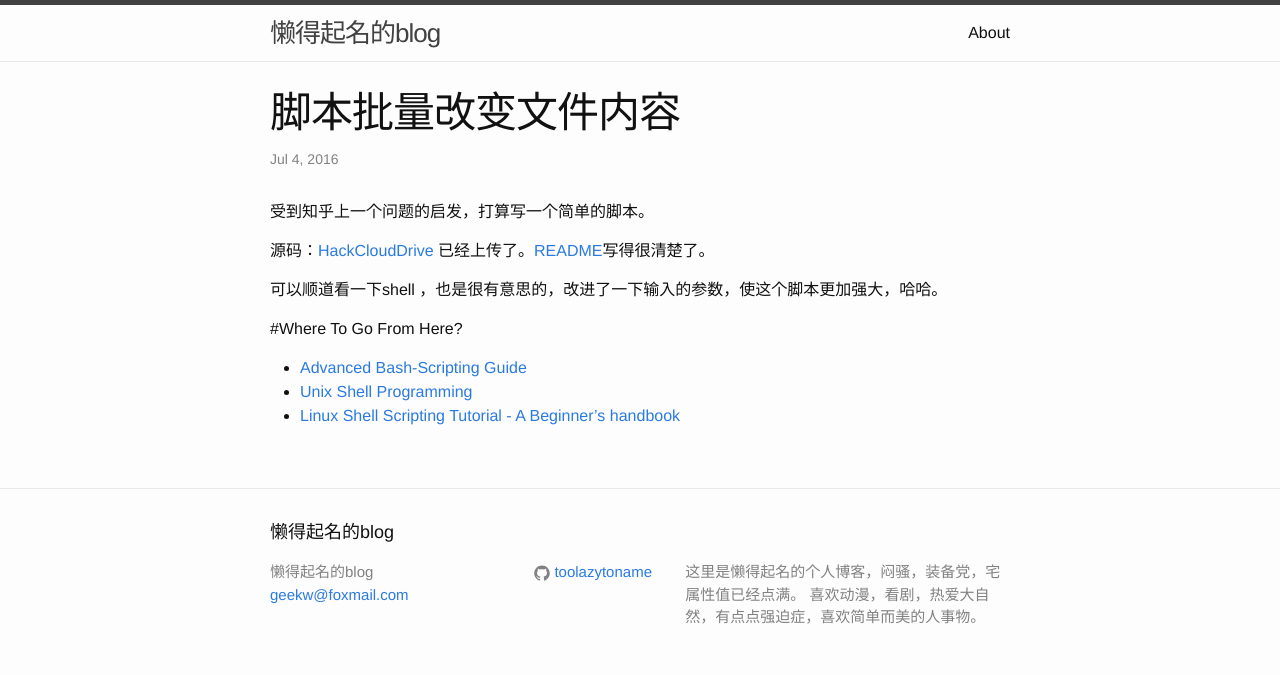
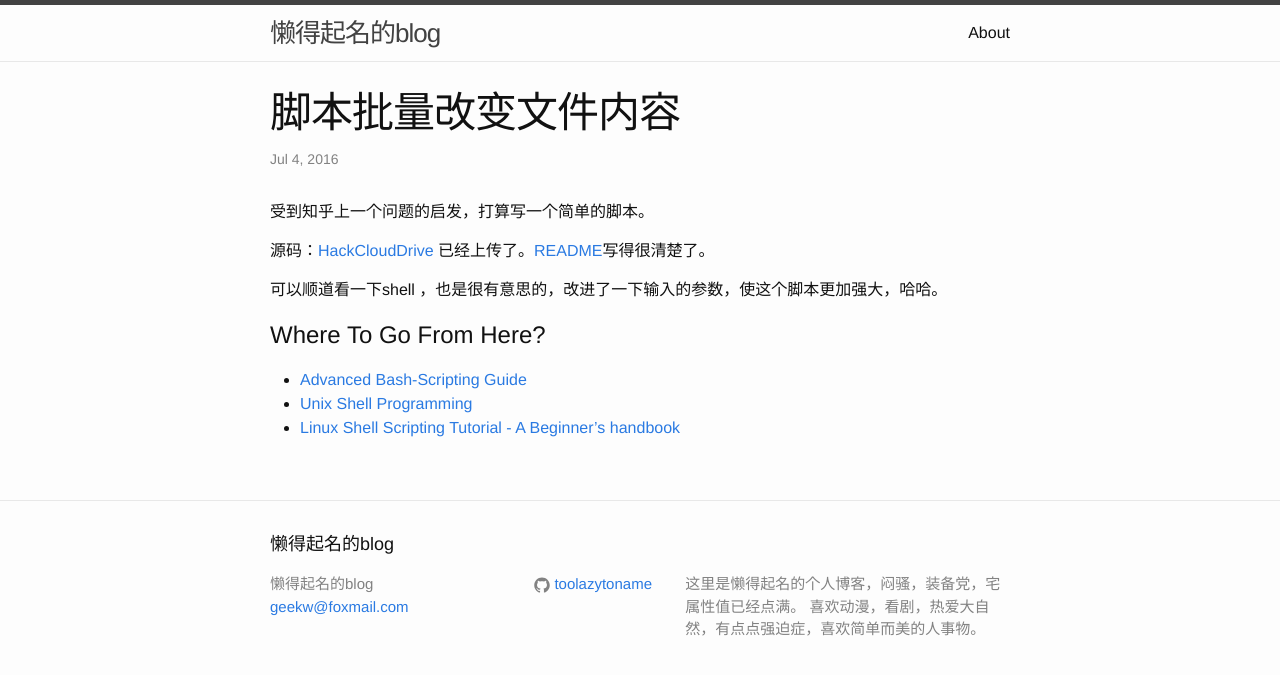
Before and after one commit to toolazytoname/toolazytoname.github.io, a Jekyll site: the page built from _posts/2016-07-04-HackCloudDrive.markdown, in a window 1280 px wide. Shown: the top 675 px of the page. Built offline with Jekyll 4.4.1, drawn with Linux system fonts in a browser that asks for light colours.

Commit message:
edit head style

```diff
--- a/_posts/2016-07-04-HackCloudDrive.markdown
+++ b/_posts/2016-07-04-HackCloudDrive.markdown
@@ -10,9 +10,8 @@ categories: 无聊
 
 可以顺道看一下shell ，也是很有意思的，改进了一下输入的参数，使这个脚本更加强大，哈哈。
 
-
-#Where To Go From Here?
-
+Where To Go From Here?
+===
 
 
 - [Advanced Bash-Scripting Guide](http://tldp.org/LDP/abs/html/)
```
